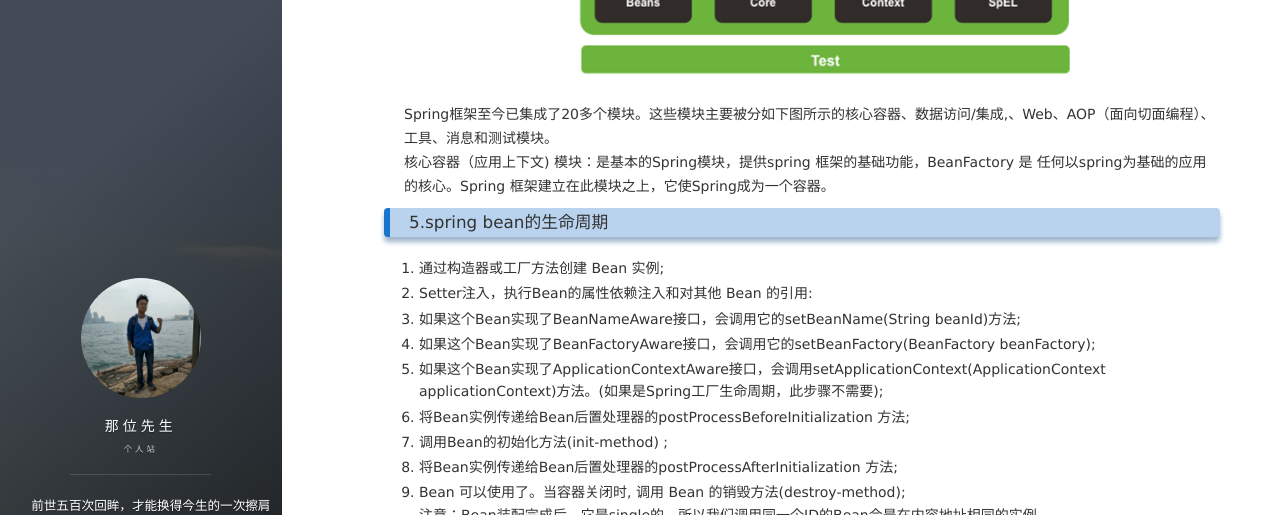
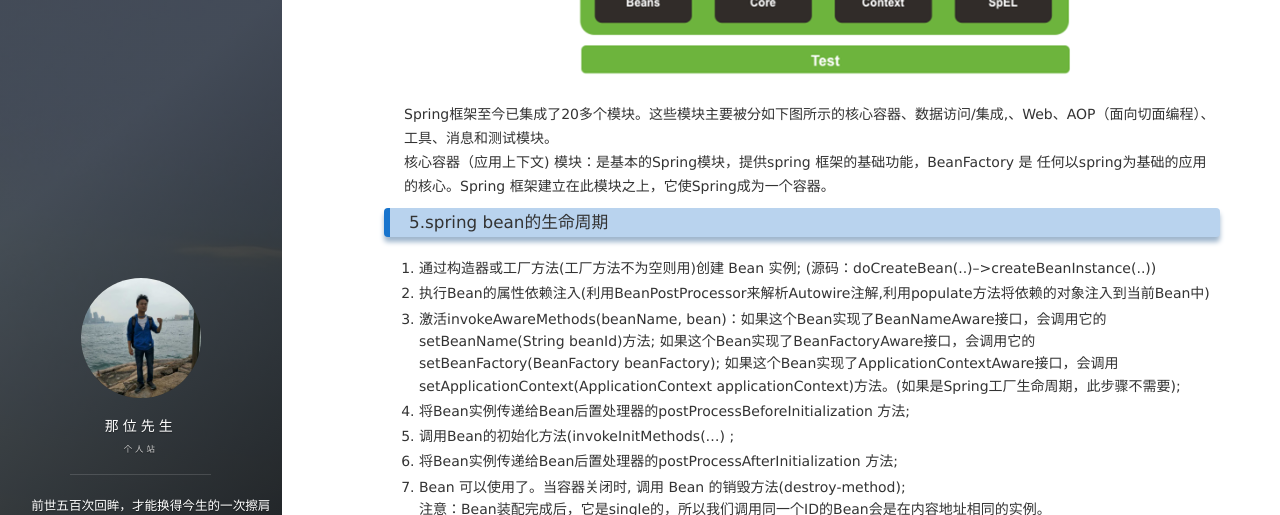
Before and after one commit to sirFive/sirFive.github.io, a Jekyll site: the page built from _posts/2019-01-13-spring.MD, in a window 1280 px wide and 900 px high, scrolled down 959 px, cut to the strip 0-515 px from the top of the window. Built offline with Jekyll 4.4.1, drawn with Linux system fonts in a browser that asks for light colours; nearby versions of some CDN libraries; comment, search, counter and statistics services are not loaded.

Commit message:
spring初始化过程优化

```diff
--- a/_posts/2019-01-13-spring.MD
+++ b/_posts/2019-01-13-spring.MD
@@ -20,13 +20,13 @@ Spring容器装配Bean的方式：xml配置和注解配置。基于xml自动装
 Spring框架至今已集成了20多个模块。这些模块主要被分如下图所示的核心容器、数据访问/集成,、Web、AOP（面向切面编程）、工具、消息和测试模块。
 核心容器（应用上下文) 模块：是基本的Spring模块，提供spring 框架的基础功能，BeanFactory 是 任何以spring为基础的应用的核心。Spring 框架建立在此模块之上，它使Spring成为一个容器。
 ### 5.spring bean的生命周期
-1. 通过构造器或工厂方法创建 Bean 实例;
-2. Setter注入，执行Bean的属性依赖注入和对其他 Bean 的引用:
-3. 如果这个Bean实现了BeanNameAware接口，会调用它的setBeanName(String beanId)方法;
-4. 如果这个Bean实现了BeanFactoryAware接口，会调用它的setBeanFactory(BeanFactory beanFactory);
-5. 如果这个Bean实现了ApplicationContextAware接口，会调用setApplicationContext(ApplicationContext applicationContext)方法。(如果是Spring工厂生命周期，此步骤不需要);
+1. 通过构造器或工厂方法(工厂方法不为空则用)创建 Bean 实例; (源码：doCreateBean(..)-->createBeanInstance(..))
+2. 执行Bean的属性依赖注入(利用BeanPostProcessor来解析Autowire注解,利用populate方法将依赖的对象注入到当前Bean中)
+3. 激活invokeAwareMethods(beanName, bean)：如果这个Bean实现了BeanNameAware接口，会调用它的setBeanName(String beanId)方法;
+如果这个Bean实现了BeanFactoryAware接口，会调用它的setBeanFactory(BeanFactory beanFactory);
+如果这个Bean实现了ApplicationContextAware接口，会调用setApplicationContext(ApplicationContext applicationContext)方法。(如果是Spring工厂生命周期，此步骤不需要);
 6. 将Bean实例传递给Bean后置处理器的postProcessBeforeInitialization 方法;
-7. 调用Bean的初始化方法(init-method) ;
+7. 调用Bean的初始化方法(invokeInitMethods(...) ;
 8. 将Bean实例传递给Bean后置处理器的postProcessAfterInitialization 方法;
 9. Bean 可以使用了。当容器关闭时, 调用 Bean 的销毁方法(destroy-method);
 注意：Bean装配完成后，它是single的，所以我们调用同一个ID的Bean会是在内容地址相同的实例。
```
